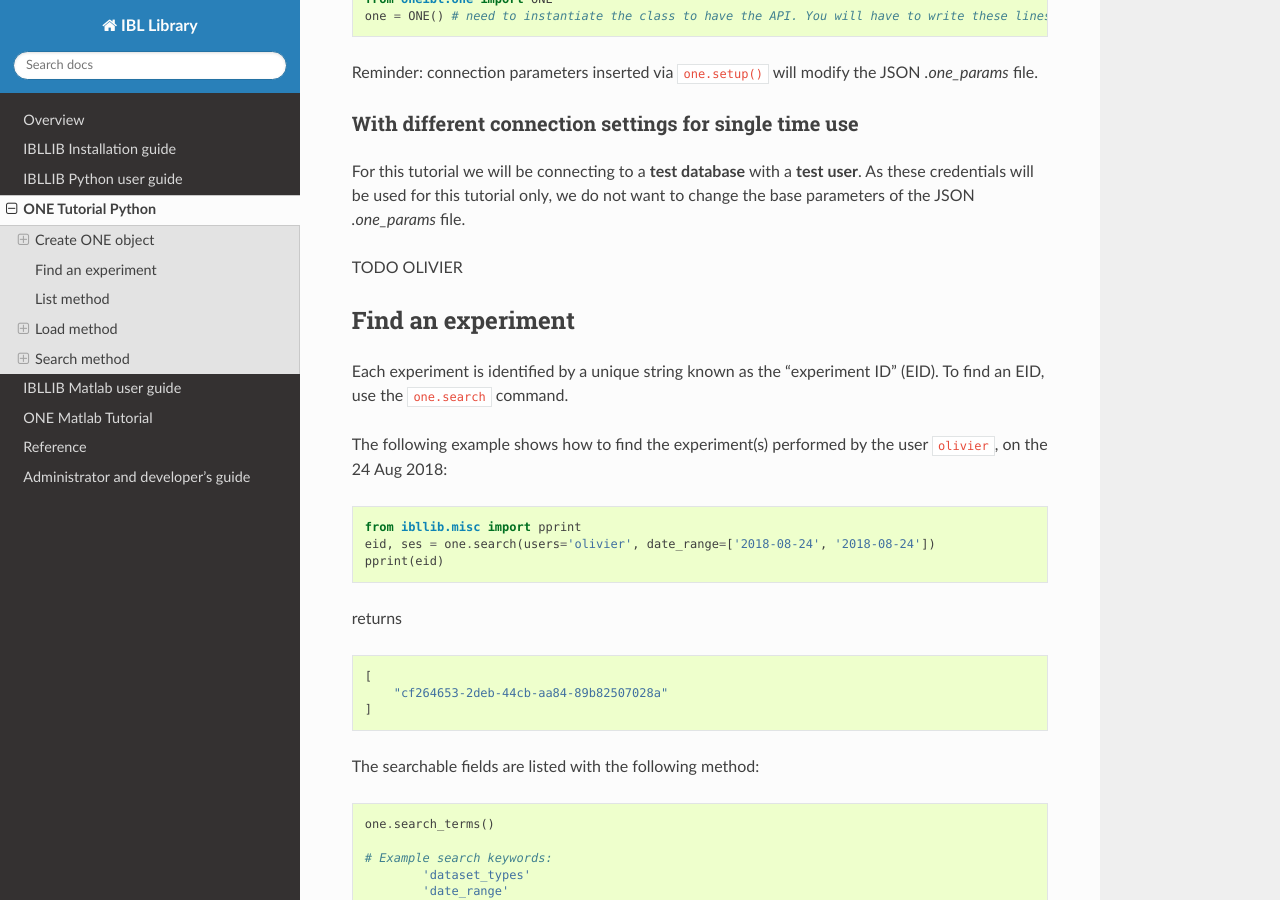
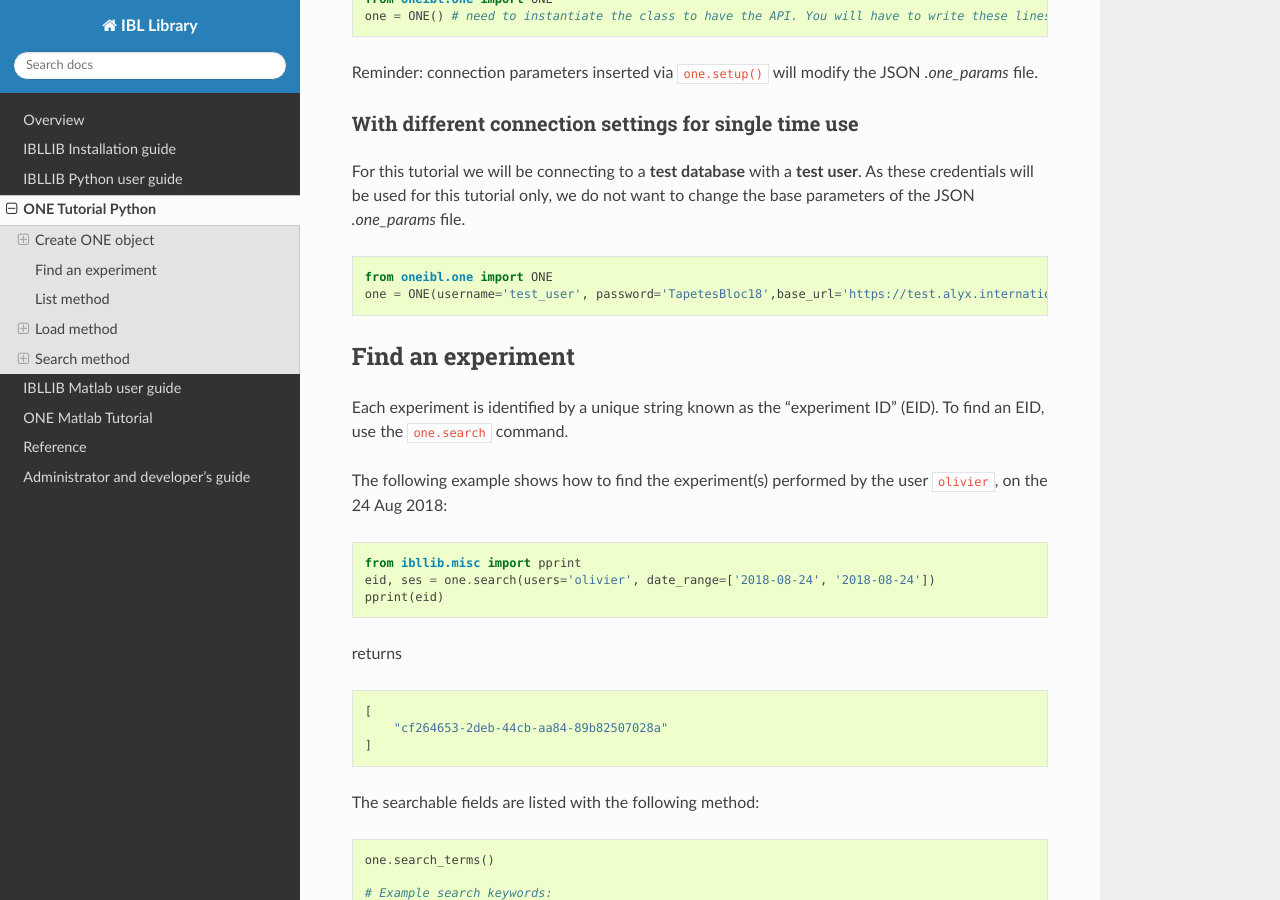
Before and after one commit to int-brain-lab/ibllib, a Sphinx documentation site: the page built from docs/02b_tutorial_python.md, in a window 1280 px wide and 900 px high, scrolled down 457 px. Built offline with Sphinx 7.4.7 and the Read the Docs theme 2.0.0, drawn with Linux system fonts in a browser that asks for light colours.

Commit message:
Amend python doc with olivier code

````diff
--- a/docs/02b_tutorial_python.md
+++ b/docs/02b_tutorial_python.md
@@ -24,12 +24,10 @@ Reminder: connection parameters inserted via `one.setup()` will modify the JSON
 
 For this tutorial we will be connecting to a **test database** with a **test user**. As these credentials will be used for this tutorial only, we do not want to change the base parameters of the JSON *.one_params* file.
 
-
-TODO OLIVIER
-
-
-
-
+```python
+from oneibl.one import ONE
+one = ONE(username='test_user', password='TapetesBloc18',base_url='https://test.alyx.internationalbrainlab.org')
+```
 
 ## Find an experiment
 Each experiment is identified by a unique string known as the "experiment ID" (EID). To find an EID, use the `one.search` command.
````
